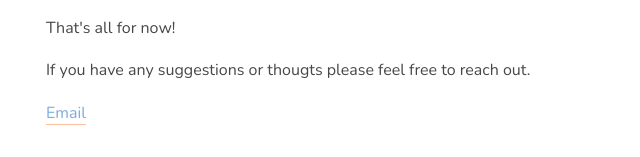
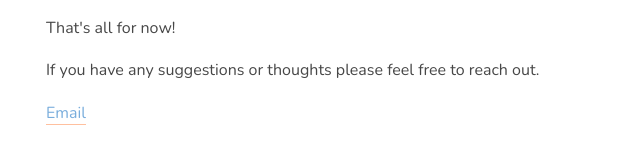
Before and after one commit to alexSatchell/Gatsby-Portfolio-Site, a Gatsby site: page /Salist in a window 1280 px wide. Shown: the part 2094-2251 px from the top of the page, 319-959 px from the left. Built offline with nearby package versions, Linux system fonts and the light colour scheme; Gatsby itself is replaced by a stand-in of ours.

Commit message:
Corrected Spelling mistake

```diff
--- a/src/pages/Salist.js
+++ b/src/pages/Salist.js
@@ -115,7 +115,7 @@ const Salist = () => {
           </Paragraph>
           <Paragraph>That's all for now!</Paragraph>
           <Paragraph>
-            If you have any suggestions or thougts please feel free to reach
+            If you have any suggestions or thoughts please feel free to reach
             out.
           </Paragraph>
           <ExternalLink margin={"2rem 0"} href="mailto:satchellalex@gmail.com">
```
